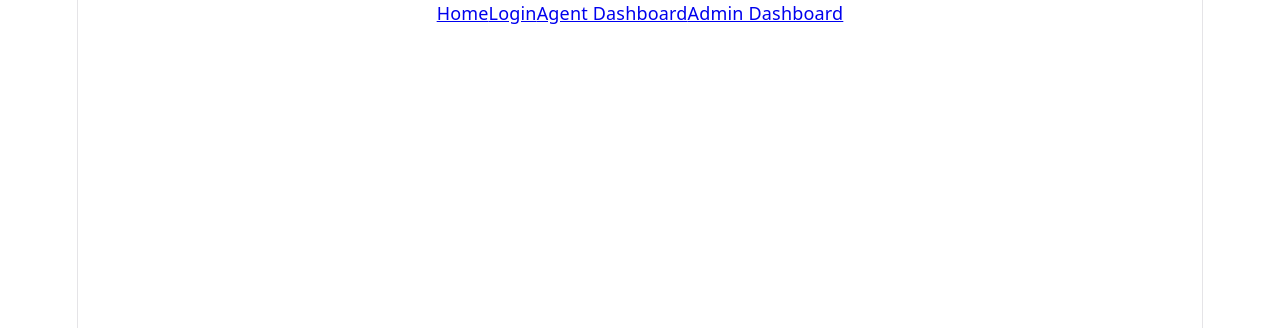
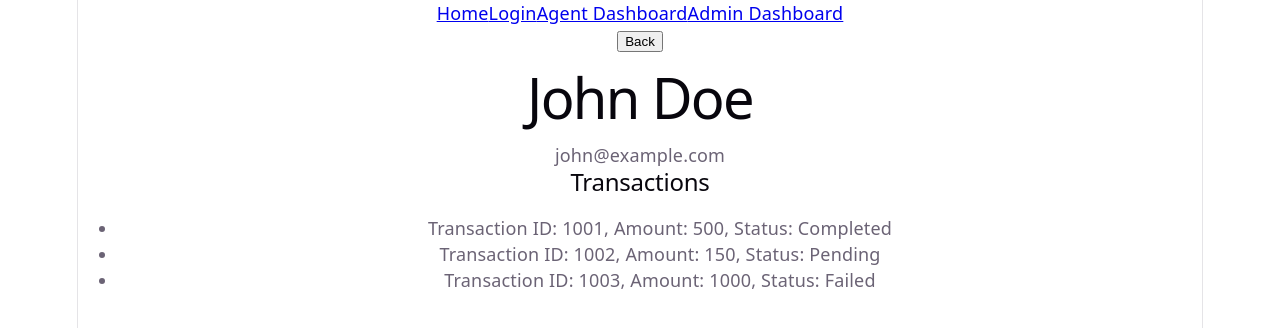
Before and after one commit to God3Tier/scroogebank, a React app in the folder frontend/: page /agent/client/1/transactions in a window 1280 px wide. Shown: the top 328 px of the page. Built offline with nearby package versions, Linux system fonts and the light colour scheme; the HTML template or start-up script is replaced by a standard one.

Commit message:
View client transactions
Still seeded data

```diff
--- a/frontend/src/AppRouter.jsx
+++ b/frontend/src/AppRouter.jsx
@@ -3,14 +3,16 @@ import Home from './pages/Home.jsx'
 import Login from './pages/Login.jsx'
 import AgentDashboard from './pages/AgentDashboard.jsx'
 import AdminDashboard from './pages/AdminDashboard.jsx'
+import ClientTransactions from './pages/ClientTransactions.jsx'
 
 function AppRouter() {
   return (
     <Routes>
       <Route path="/" element={<Home />} />
       <Route path="/login" element={<Login />} />
-      <Route path="/agent-dashboard" element={<AgentDashboard />} />
-      <Route path="/admin-dashboard" element={<AdminDashboard />} />
+      <Route path="/agent" element={<AgentDashboard />} />
+      <Route path="/admin" element={<AdminDashboard />} />
+      <Route path="/agent/client/:clientId/transactions" element={<ClientTransactions />} />
     </Routes>
   )
 }
--- a/frontend/src/components/NavBar.jsx
+++ b/frontend/src/components/NavBar.jsx
@@ -5,8 +5,8 @@ function NavBar() {
     <nav className="navbar">
       <NavLink to="/">Home</NavLink>
       <NavLink to="/login">Login</NavLink>
-      <NavLink to="/agent-dashboard">Agent Dashboard</NavLink>
-      <NavLink to="/admin-dashboard">Admin Dashboard</NavLink>
+      <NavLink to="/agent">Agent Dashboard</NavLink>
+      <NavLink to="/admin">Admin Dashboard</NavLink>
     </nav>
   )
 }
--- /dev/null
+++ b/frontend/src/data/transactions.js
@@ -0,0 +1,36 @@
+const transactions = [
+  {
+    transactionId: 1001,
+    clientId: 1,
+    type: "Deposit",
+    amount: 500,
+    date: "2026-09-20",
+    status: "Completed"
+  },
+  {
+    transactionId: 1002,
+    clientId: 1,
+    type: "Transfer",
+    amount: 150,
+    date: "2026-09-21",
+    status: "Pending"
+  },
+  {
+    transactionId: 1003,
+    clientId: 1,
+    type: "Overseas Transfer",
+    amount: 1000,
+    date: "2026-09-22",
+    status: "Failed"
+  },
+  {
+    transactionId: 1004,
+    clientId: 2,
+    type: "Withdraw",
+    amount: 1000,
+    date: "2026-09-22",
+    status: "Completed"
+  }
+]
+
+export default transactions
--- a/frontend/src/pages/AgentDashboard.jsx
+++ b/frontend/src/pages/AgentDashboard.jsx
@@ -1,12 +1,14 @@
 import { useState } from 'react'
+import { useNavigate } from 'react-router-dom'
 
 {/* Below imports are seeded data, testing purposes */}
 import clients from '../data/clients.js'
 
 function AgentDashboard() {
 
-    {/* States */}
+    {/* Variables and States */}
     const [openSection, setOpenSection] = useState(null)
+    const navigate = useNavigate()
 
     {/* Functions */}
     function toggleSection(section) {
@@ -73,7 +75,9 @@ function AgentDashboard() {
                                     {client.firstName} {client.lastName}
                                 </span>
 
-                                <button>View Transactions</button>
+                                <button onClick={() => navigate(`/agent/client/${client.clientId}/transactions`)}>
+                                    View Transactions
+                                </button>
                                 <button>Edit</button>
                                 <button>Delete</button>
                             </li>
--- /dev/null
+++ b/frontend/src/pages/ClientTransactions.jsx
@@ -0,0 +1,52 @@
+import { useParams, useNavigate } from "react-router-dom"
+
+{/* Below imports are seeded data, testing purposes */}
+import clients from '../data/clients.js'
+import transactions from '../data/transactions.js'
+
+function ClientTransactions() {
+
+    {/* Variables and States*/}
+    const {clientId} = useParams()
+    const navigate = useNavigate()
+
+    const client = clients.find(
+        (client) => client.clientId === Number(clientId)
+    )
+
+    const clientTransactions = transactions.filter(
+        (transaction) => transaction.clientId === Number(clientId)
+    )
+
+    if(!client) {
+        return <h1>Client not found</h1>
+    }
+
+    return (
+        <div>
+            <button onClick={() => navigate('/agent')}>
+                Back
+            </button>
+
+            <h1>{client.firstName} {client.lastName}</h1>
+
+            <p>{client.email}</p>
+
+            <h2>Transactions</h2>
+
+            {clientTransactions.length === 0 ?
+                (<p>No transactions found.</p>)
+                :(
+                    <ul>
+                        {clientTransactions.map((transaction) => (
+                            <li key={transaction.transactionId}>
+                                Transaction ID: {transaction.transactionId}, Amount: {transaction.amount}, Status: {transaction.status}
+                            </li>
+                        ))}
+                    </ul>
+                )}
+        </div>
+    )
+}
+
+export default ClientTransactions;
```
